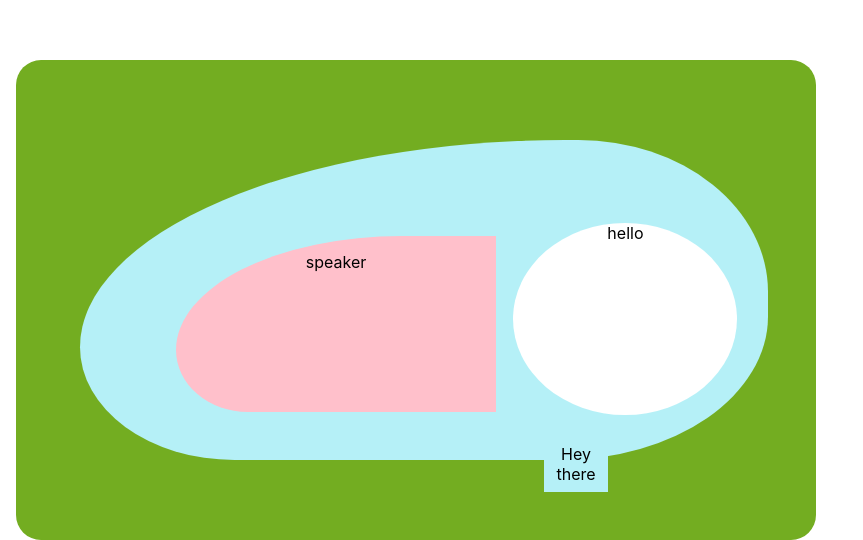
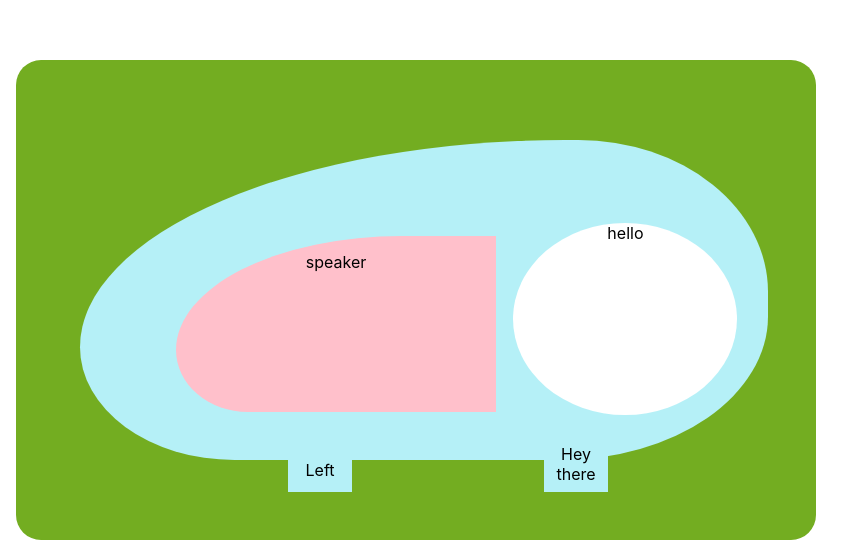
Before and after one commit to ViennaElric/TheRadio, a React (Create React App) app: page / in a window 1280 px wide. Shown: the part 260-800 px from the top of the page, without its empty margins (0-863 px from the left). Built offline with nearby package versions, Linux system fonts and the light colour scheme.

Commit message:
adds LeftFootComponent

```diff
--- /dev/null
+++ b/src/RadioComponent/LeftFootComponent/LeftFootComponent.css
@@ -0,0 +1,7 @@
+.LeftFootComponent {
+  width:4em;
+  height: 2em;
+  margin-left: 17em;
+  margin-top: -3em;
+  background: #b5f0f7;
+}
--- /dev/null
+++ b/src/RadioComponent/LeftFootComponent/LeftFootComponent.js
@@ -0,0 +1,13 @@
+import React, { Component } from 'react';
+import './LeftFootComponent.css';
+
+class LeftFootComponent extends Component {
+  render(){
+    return (
+      <p className="LeftFootComponent"> Left </p>
+    );
+  }
+}
+
+
+export default LeftFootComponent;
--- /dev/null
+++ b/src/RadioComponent/LeftFootComponent/index.js
@@ -0,0 +1 @@
+export { default } from "./LeftFootComponent";
--- a/src/RadioComponent/RadioComponent.js
+++ b/src/RadioComponent/RadioComponent.js
@@ -1,7 +1,8 @@
 import React, { Component } from 'react';
 import './RadioComponent.css';
-import RadioBodyComponent from './RadioBodyComponent'
-import RightFootComponent from './RightFootComponent'
+import RadioBodyComponent from './RadioBodyComponent';
+import RightFootComponent from './RightFootComponent';
+import LeftFootComponent from './LeftFootComponent';
 
 
 class RadioComponent extends Component {
@@ -17,6 +18,7 @@ class RadioComponent extends Component {
         <div className="RadioComponent">
         <RadioBodyComponent/>
         <RightFootComponent/>
+        <LeftFootComponent/>
         </div>
       );
     }
```
